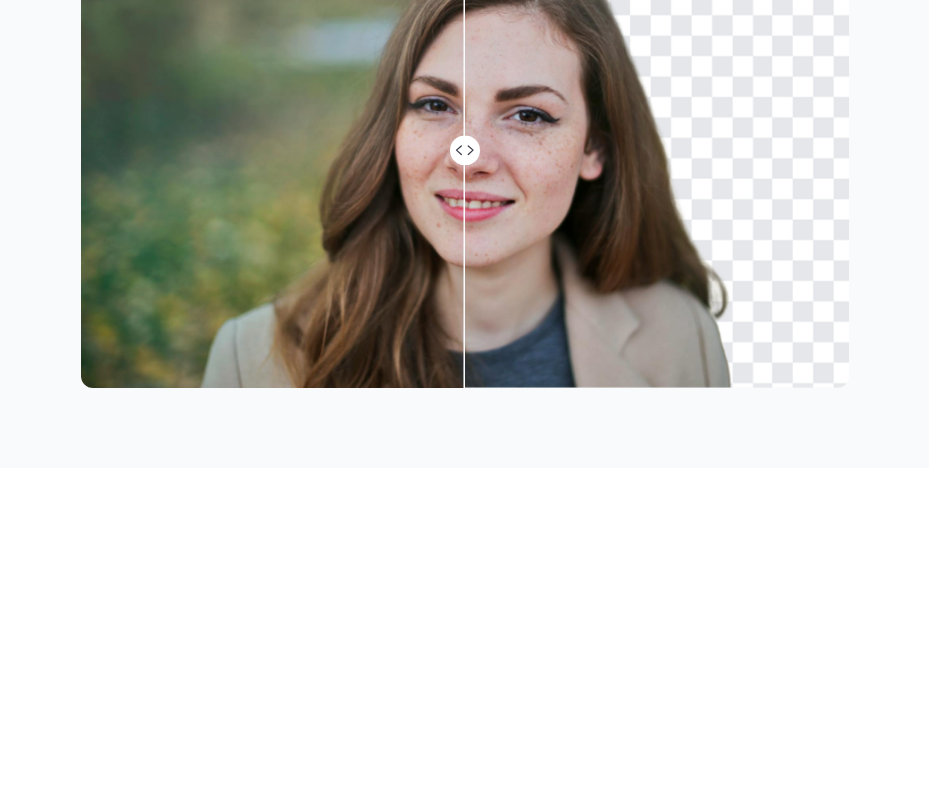
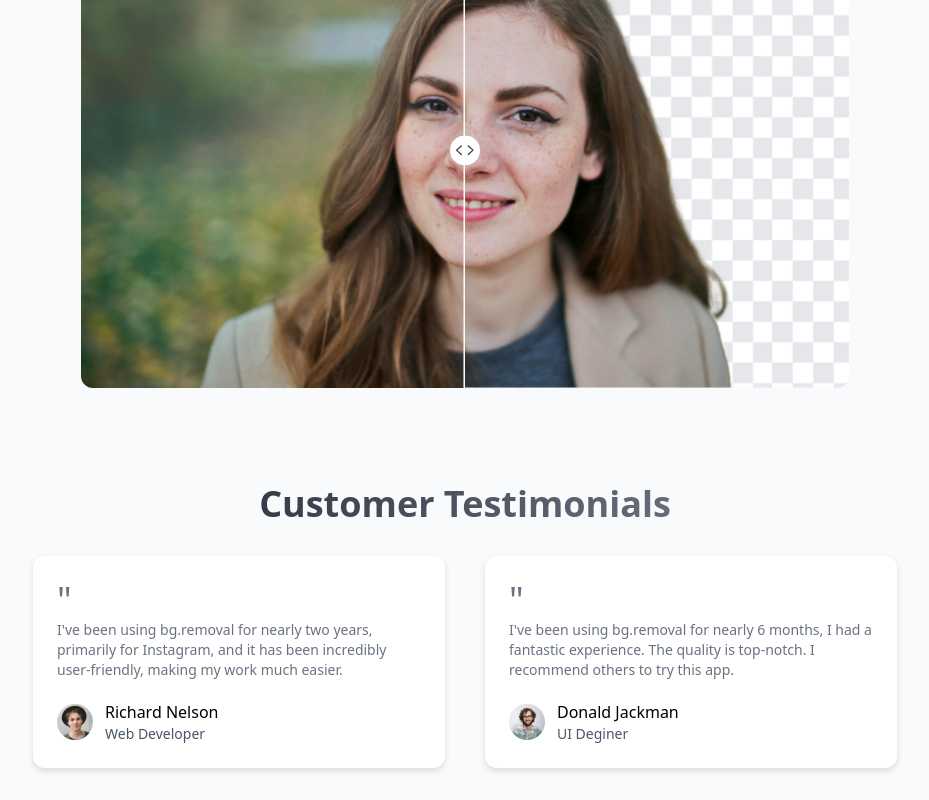
Before and after one commit to Berita-Winnie/background_removal_saas_app, a React (Vite) app: page / in a window 1280 px wide. Shown: the part 1591-2391 px from the top of the page, without its empty margins (175-1104 px from the left). Before the commit the page ends 2059 px from the top, so only its background shows below. Built offline with nearby package versions, Linux system fonts and the light colour scheme.

Commit message:
feat: add testimonials section with dynamic data rendering

```diff
--- /dev/null
+++ b/src/components/Testimonials.jsx
@@ -0,0 +1,35 @@
+import React from 'react'
+import { testimonialsData } from '../assets/assets'
+
+const Testimonials = () => {
+  return (
+    <div>
+      <h1
+        className="text-center text-2xl md:text-3xl lg:text-4xl mt-4 font-semibold  bg-linear-to-r from-gray-950
+      to bg-gray-400 bg-clip-text text-transparent"
+      >
+        Customer Testimonials
+      </h1>
+      <div className="grid grid-cols-1  md:grid-cols-2 gap-10 max-w-4xl mx-auto  px-4 py-8">
+        {testimonialsData.map((item, index) => (
+          <div
+            key={index}
+            className="bg-white rounded-xl p-6 drop-shadow-md max-w-lg m-auto hover:scale-105 transition-all duration-700"
+          >
+            <p className="text-4xl text-gray-500">"</p>
+            <p className="text-sm text-gray-500">{item.text}</p>
+            <div className="flex items-center gap-3 mt-5 ">
+              <img className="w-9 rounded-full" src={item.image} alt="" />
+              <div>
+                <p>{item.author}</p>
+                <p className="text-sm text-gray-600">{item.jobTitle}</p>
+              </div>
+            </div>
+          </div>
+        ))}
+      </div>
+    </div>
+  )
+}
+
+export default Testimonials
--- a/src/pages/Home.jsx
+++ b/src/pages/Home.jsx
@@ -2,6 +2,7 @@
 import Header from '../components/Header'
 import Steps from '../components/Steps'
 import Slider from '../components/Slider'
+import Testimonials from '../components/Testimonials'
 
 const Home = () => {
   return (
@@ -9,6 +10,7 @@
       <Header />
       <Steps />
       <Slider />
+      <Testimonials />
     </div>
   )
 }
```
